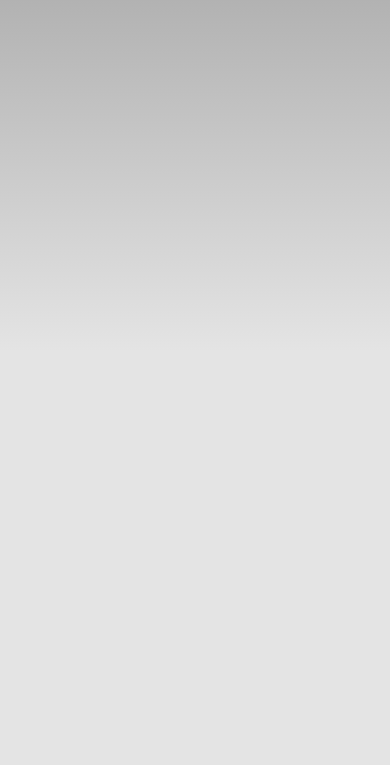
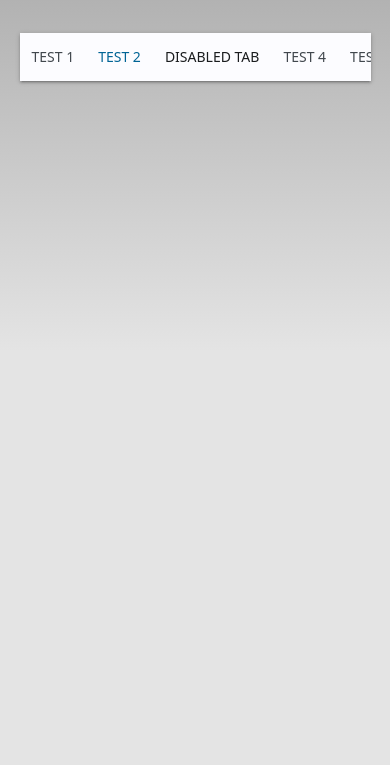
Before and after one commit to Javier-lopez-mestre/Cordova-Materialize, a plain HTML site: page index.html in a window 390 px wide. Shown: the part 79-844 px from the top of the page. Drawn offline with Linux system fonts and the light colour scheme; some packages are replaced by stand-ins of ours.

Commit message:
Add responsive styles for tabs container
Added styles for tabs container to adjust margins based on screen size.

```diff
--- a/index.html
+++ b/index.html
@@ -13,6 +13,18 @@
     <link rel="stylesheet" href="css/materialize.min.css" />
     <!-- CSS personalitzat -->
     <link rel="stylesheet" href="css/index.css" media="screen,projection" />
+    <style>
+      /* Margen para que los tabs queden justo debajo de la navbar */
+      .tabs-container {
+        margin-top: 64px; /* altura navbar desktop */
+      }
+      /* Para mobile navbar puede ser 56px, ajusta si quieres responsive */
+      @media (max-width: 600px) {
+        .tabs-container {
+          margin-top: 56px;
+        }
+      }
+    </style>
   </head>
   <body>
 
@@ -28,6 +40,20 @@
         </ul>
       </div>
     </nav>
+
+
+    <!-- TABS DEBAJO DE LA NAVBAR -->
+    <div class="tabs-container container">
+    <ul class="tabs tabs-fixed-width tab-demo z-depth-1">
+      <li class="tab"><a href="#test1">Test 1</a></li>
+      <li class="tab"><a class="active" href="#test2">Test 2</a></li>
+      <li class="tab disabled"><a href="#test3">Disabled Tab</a></li>
+      <li class="tab"><a href="#test4">Test 4</a></li>
+      <li class="tab"><a href="#test0">Test 5</a></li>
+    </ul>
+  </div>
+
+
 
 
     <!-- SIDENAV (MENU LATERAL) -->
```
